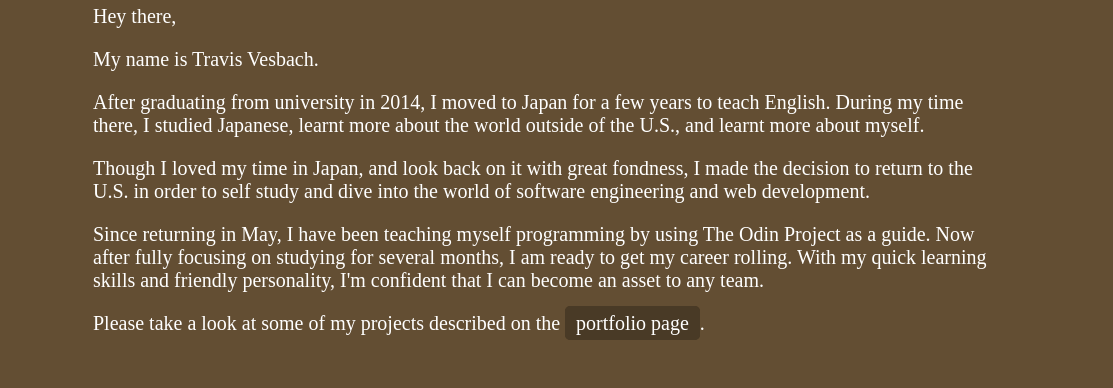
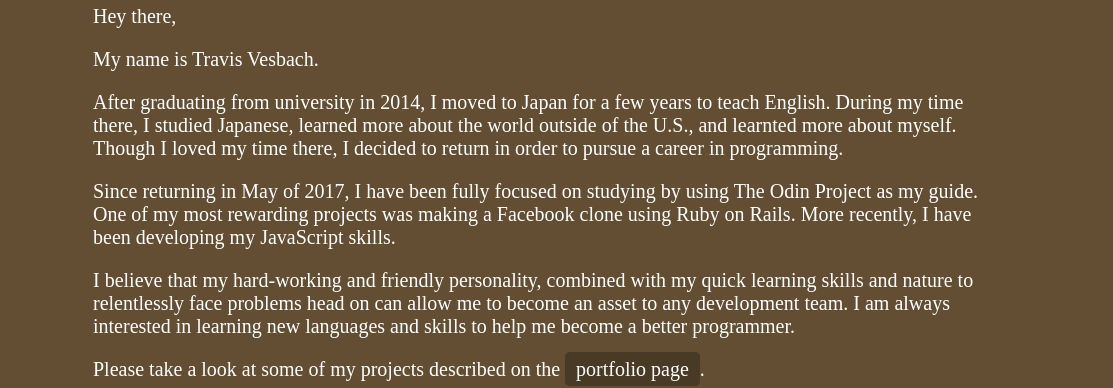
Before and after one commit to travisvesbach/portfolio-old, a plain HTML site: page index.html in a window 1280 px wide. Shown: the part 176-564 px from the top of the page, 167-1280 px from the left. Drawn offline with nearby package versions, Linux system fonts and the light colour scheme.

Commit message:
update submodule

```diff
--- a/index.html
+++ b/index.html
@@ -31,15 +31,14 @@
 			My name is Travis Vesbach.
 		</p>
 		<p>
-			After graduating from university in 2014, I moved to Japan for a few years to teach English.  During my time there, I studied Japanese, learnt more about the world outside of the U.S., and learnt more about myself.
+			After graduating from university in 2014, I moved to Japan for a few years to teach English.  During my time there, I studied Japanese, learned more about the world outside of the U.S., and learnted more about myself.  Though I loved my time there, I decided to return in order to pursue a career in programming.
 		</p>
 		<p>
-			Though I loved my time in Japan, and look back on it with great fondness, I made the decision to return to the U.S. in order to self study and dive into the world of software engineering and web development.
+			Since returning in May of 2017, I have been fully focused on studying by using The Odin Project as my guide.  One of my most rewarding projects was making a Facebook clone using Ruby on Rails.  More recently, I have been developing my JavaScript skills.
 		</p>
 		<p>
-			Since returning in May, I have been teaching myself programming by using The Odin Project as a guide.  Now after fully focusing on studying for several months, I am ready to get my career rolling.  With my quick learning skills and friendly personality, I'm confident that I can become an asset to any team.
+			I believe that my hard-working and friendly personality, combined with my quick learning skills and nature to relentlessly face problems head on can allow me to become an asset to any development team.  I am always interested in learning new languages and skills to help me become a better programmer.
 		</p>
-
 
 		Please take a look at some of my projects described on the <a href="portfolio.html">portfolio page</a>.
 	</div>
```
